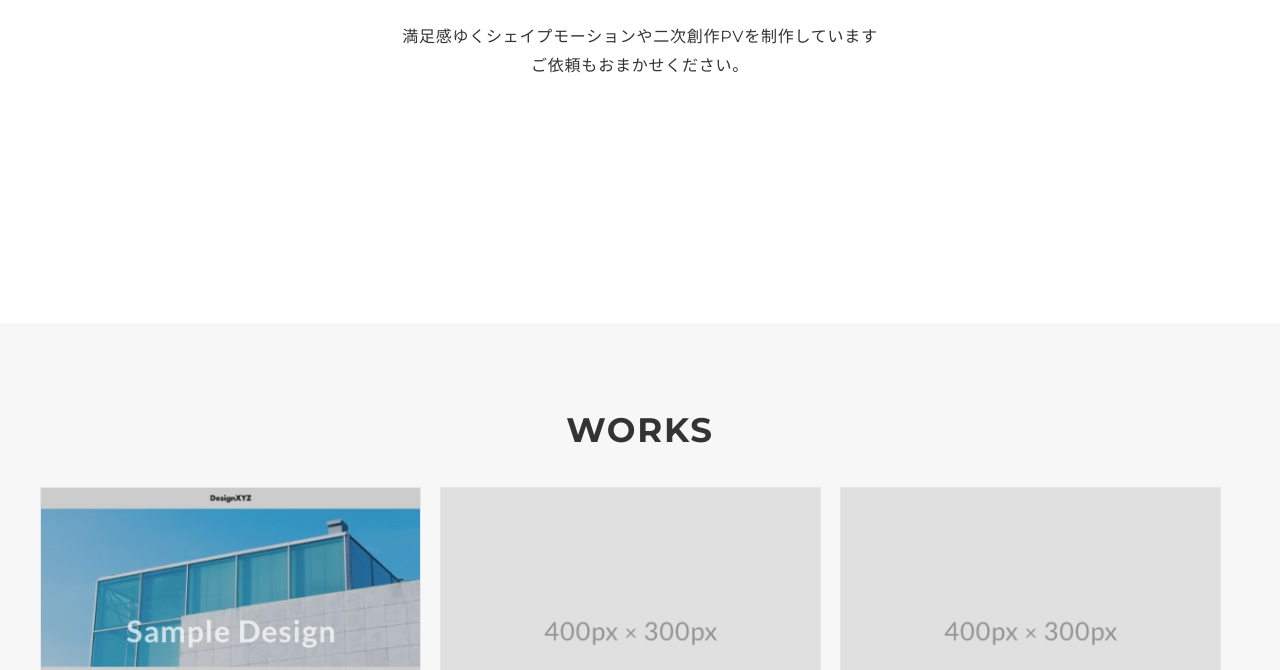
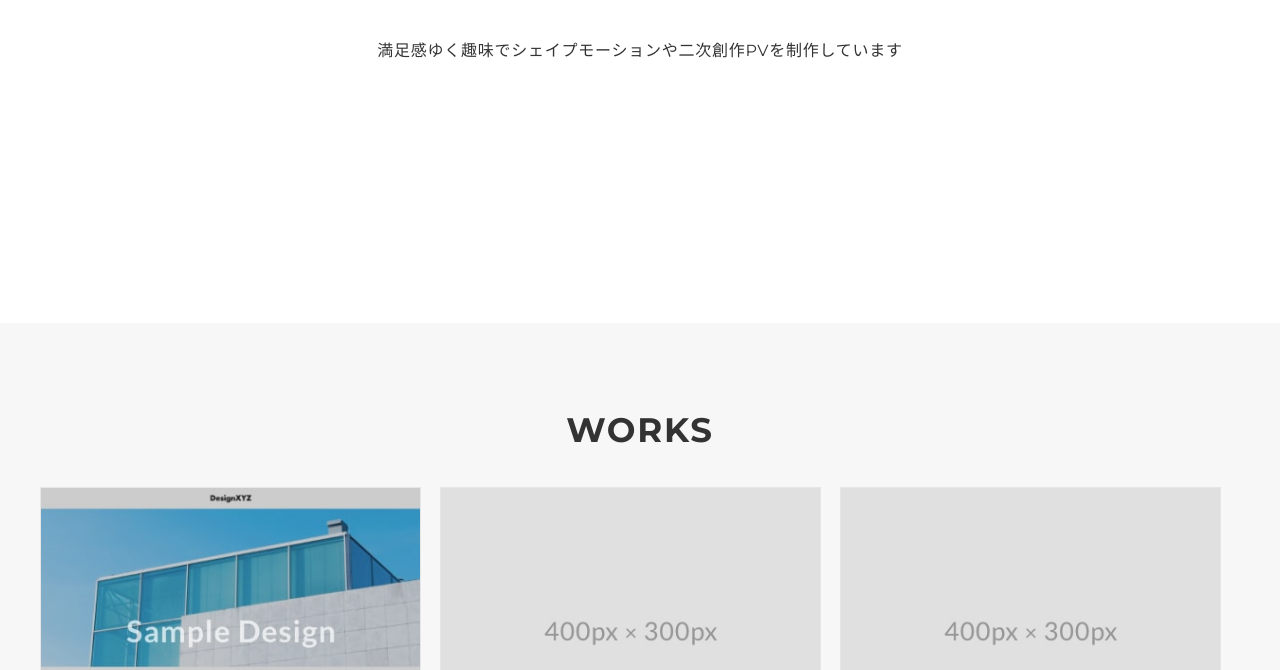
Before and after one commit to nar2book/portfolio, a plain HTML site: page index.html in a window 1280 px wide. Shown: the part 430-1100 px from the top of the page. Drawn offline with nearby package versions, Linux system fonts and the light colour scheme.

Commit message:
Update index.html

```diff
--- a/index.html
+++ b/index.html
@@ -50,9 +50,8 @@
           <p class="mv-title">Meme</p>
           <p class="mv-subtitle">PORTFOLIO</p>
           <p class="mv-text">
-            満足感ゆく<br class="sp-only">シェイプモーションや二次創作PVを制作しています<br>
-            ご依頼も<br class="sp-only">おまかせください。<br>
-          </p>
+            満足感ゆく<br class="sp-only">趣味でシェイプモーションや二次創作PVを制作しています<br>
+            </p>
         </div>
       </div>
       <!-- /mv -->
```
